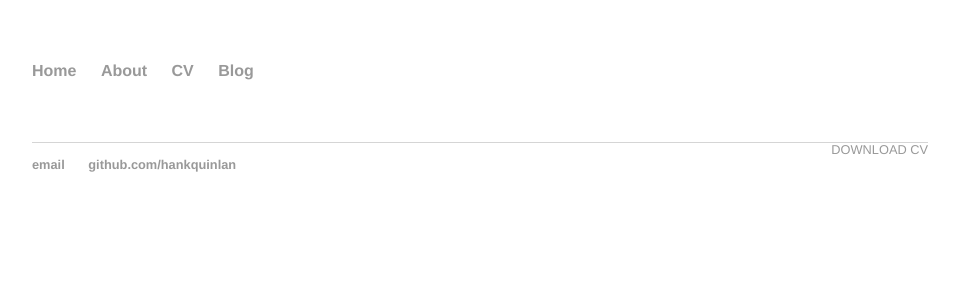
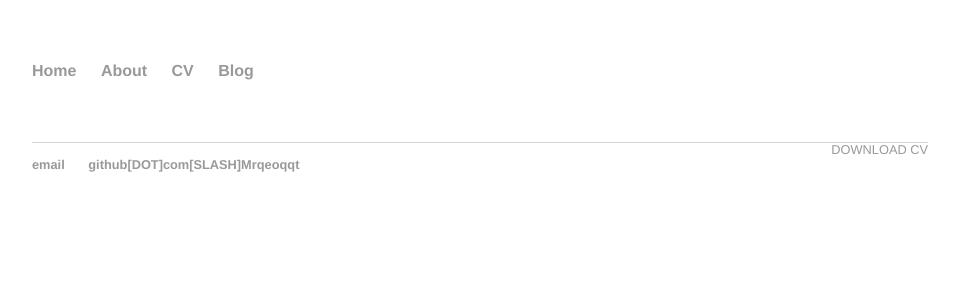
Before and after one commit to Mrqeoqqt/mrqeoqqt.github.io, a Jekyll site: the page built from cv/index.html, in a window 1280 px wide. Shown: the top 300 px of the page, without its empty margins (160-1118 px from the left). Built offline with Jekyll 4.4.1, drawn with Linux system fonts in a browser that asks for light colours.

Commit message:
modify the info

```diff
--- a/_layouts/default.html
+++ b/_layouts/default.html
@@ -25,8 +25,8 @@
 
   <footer>
    <ul>
-   <li><a href="mailto:hankquinlanhub@gmail.com">email</a></li>
-   <li><a href="https://github.com/hankquinlan">github.com/hankquinlan</a></li>
+   <li><a href="mailto:myxue4869@gmail.com">email</a></li>
+   <li><a href="https://github.com/Mrqeoqqt">github[DOT]com[SLASH]Mrqeoqqt</a></li>
    </ul>
   </footer>
   </body>
--- a/cv/index.html
+++ b/cv/index.html
@@ -4,5 +4,5 @@ title: CV
 ---
 
 	<div class="cv">
-		<a href="https://github.com/Mrqeoqqt/Curriculum-Vitae/blob/master/xmy_cv_en.pdf" class="download" title="Download CV as PDF">Download CV</a>
+		<a href="#" class="download" title="Download CV as PDF">Download CV</a>
 	</div>
```
